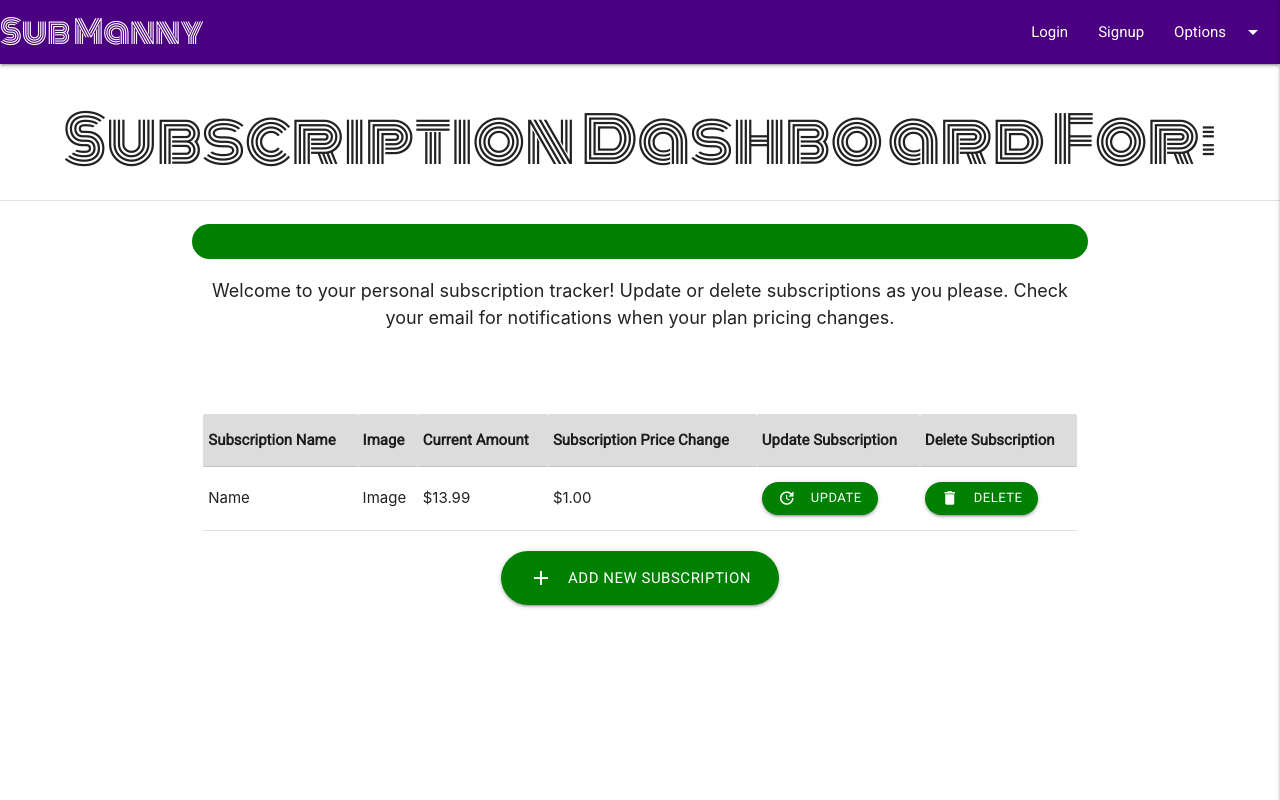
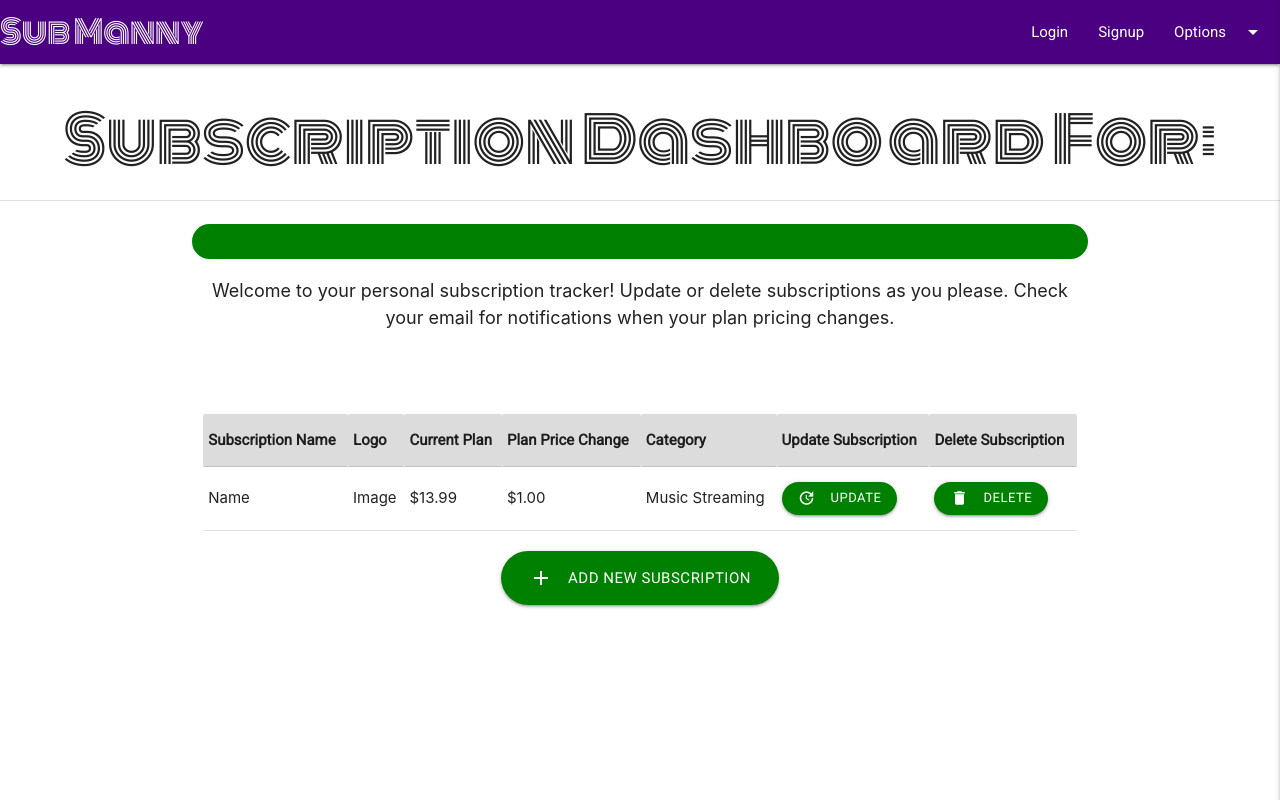
Before and after one commit to Aikeh2021/subscription-manager, a React (Create React App) app in the folder client/: page /dashboard in a window 1280 px wide. Built offline with nearby package versions, Linux system fonts and the light colour scheme; no server answers.

Commit message:
Styling is consistent across all pages currently in the application.

```diff
--- a/client/src/components/Dashboards/UsersDB.jsx
+++ b/client/src/components/Dashboards/UsersDB.jsx
@@ -41,9 +41,10 @@ const styles = {
         <thead style={styles.thead}>
           <tr>
             <th>Subscription Name</th>
-            <th>Image</th>
-            <th>Current Amount</th>
-            <th>Subscription Price Change</th>
+            <th>Logo</th>
+            <th>Current Plan</th>
+            <th>Plan Price Change</th>
+            <th>Category</th>
             <th>Update Subscription</th>
             <th>Delete Subscription</th>
           </tr>
@@ -54,6 +55,7 @@ const styles = {
             <td style={styles.img}>Image</td>
             <td>$13.99</td>
             <td>$1.00</td>
+            <td>Music Streaming</td>
             <td><button className="waves-effect waves-light btn-small" style={styles.buttons}><i className="material-icons left">update</i>UPDATE</button></td>
             <td><button className="waves-effect waves-light btn-small" style={styles.buttons}><i className="material-icons left">delete</i>DELETE</button></td>
           </tr>
--- a/client/src/components/SubscriptionForm/SubscriptionForm.jsx
+++ b/client/src/components/SubscriptionForm/SubscriptionForm.jsx
@@ -97,7 +97,7 @@ const styles={
          <label htmlFor="subscription Plan">Subscription Plan</label>
        </div>
      </div>
-     <div className="row">
+     <div className="row center valign">
         <div className="col s12">
         <button className="btn waves-effect waves-light" style={{borderRadius: 30, backgroundColor: "#008000", fontFamily: 'Roboto'}}>Add to dashboard
    </button>
--- a/client/src/containers/Subscriptions/Subscriptions.jsx
+++ b/client/src/containers/Subscriptions/Subscriptions.jsx
@@ -44,10 +44,14 @@ subscription_price=userData.featuredPrice
         // Make API call to the backend
 
     return (
+<>
+<h1 className="center-align" style={{textAlign:"center", fontFamily: 'Monoton'}}> ADD A SUBSCRIPTION </h1>
+<div className="divider"></div>
+<br />
+<div style={{paddingTop: 15, paddingBottom: 20, backgroundColor: "green", borderRadius: 30}}></div>
 <div className="container">
  <div className="row">
          <div className="col">
-<h1 className="center-align" style={{textAlign:"center", fontFamily: 'Monoton'}}> ADD A SUBSCRIPTION </h1>
 {/* Added a handle form submit */}
     {/* removed the form */}
 
@@ -57,6 +61,7 @@ subscription_price=userData.featuredPrice
             <SubscriptionForm handleFormSubmit={handleFormSubmit}/>
        </div>
       </div>
+      </>
   );
 };
 
```
